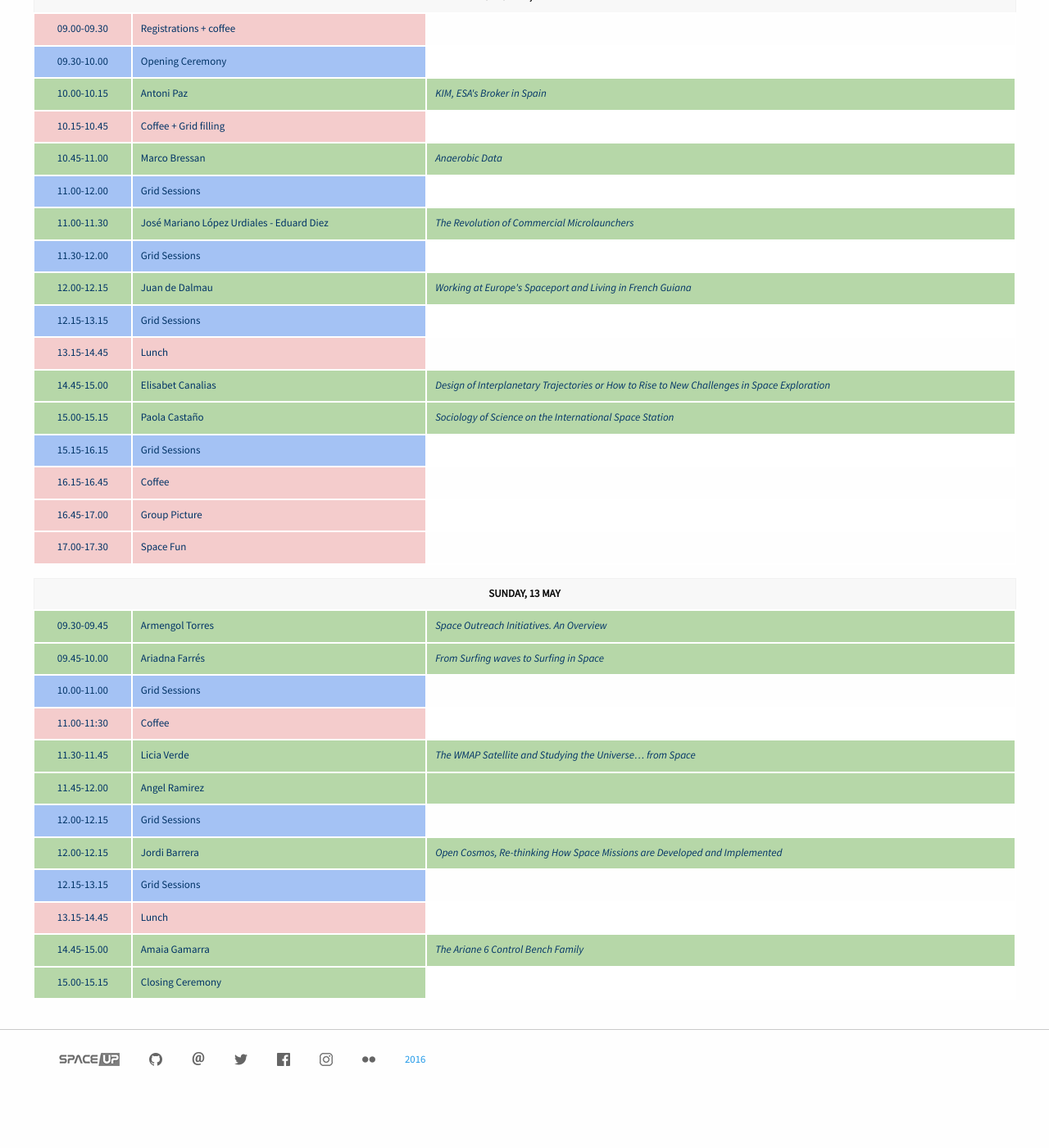
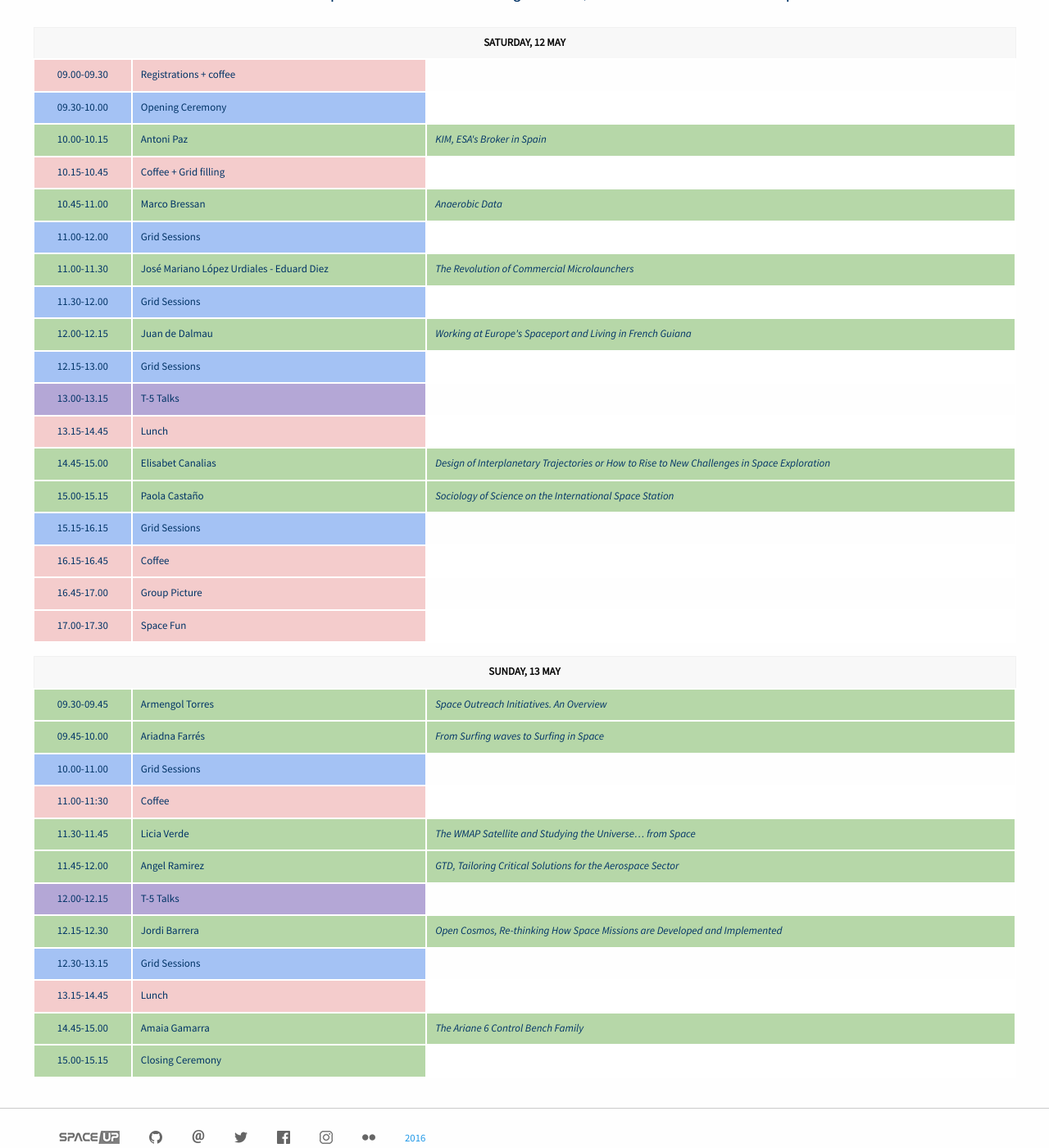
Before and after one commit to xuanxu/spaceup_bcn, a Jekyll site: the page built from schedule.html, in a window 1280 px wide and 1400 px high, scrolled down 373 px. Shown: the whole window at 82% size. Built offline with Jekyll 4.4.1, drawn with Linux system fonts in a browser that asks for light colours; before the commit the page ends 1678 px from its top, so only the background shows below that; some of the changed text lies outside the part shown.

Commit message:
Schedule update

```diff
--- a/schedule.html
+++ b/schedule.html
@@ -6,7 +6,10 @@ permalink: /schedule/
 <div id="schedule-header" class="bigpic">
   <h1>Schedule</h1>
 </div>
-
+<div style="display: flex; justify-content: center; width: 100%; padding-bottom: 20px;">
+	<h5>This schedule is provisional. If minor changes occur, the table below would be updated.
+</h5>
+</div>
 <div class="row firstClass">
 	<table class="responsive-card-table">
 		<thead>
@@ -63,8 +66,13 @@ permalink: /schedule/
 			<td style="font-style: italic;"> Working at Europe's Spaceport and Living in French Guiana </td>
 		</tr>
 		<tr >
-			<td style="text-align:center; vertical-align:middle; background: rgb(164, 194, 244);">12.15-13.15</td>
+			<td style="text-align:center; vertical-align:middle; background: rgb(164, 194, 244);">12.15-13.00</td>
 			<td style="background: rgb(164, 194, 244);"> Grid Sessions </td>
+			<td> </td>
+		</tr>
+		<tr >
+			<td style="text-align:center; vertical-align:middle; background: rgb(180, 167, 214);">13.00-13.15</td>
+			<td style="background: rgb(180, 167, 214);"> T-5 Talks </td>
 			<td> </td>
 		</tr>
 		<tr>
@@ -143,20 +151,21 @@ permalink: /schedule/
 		<tr style="background: rgb(182, 215, 168);">
 			<td style="text-align:center; vertical-align:middle;">11.45-12.00</td>
 			<td> Angel Ramirez </td>
-			<td> </td>
+			<td style="font-style: italic;"> GTD, Tailoring Critical Solutions for the Aerospace Sector
+	 </td>
 		</tr>
 		<tr>
-			<td style="text-align:center; vertical-align:middle; background: rgb(164, 194, 244);">12.00-12.15</td>
-			<td style="background: rgb(164, 194, 244)"> Grid Sessions </td>
+			<td style="text-align:center; vertical-align:middle; background: rgb(180, 167, 214);">12.00-12.15</td>
+			<td style="background: rgb(180, 167, 214)"> T-5 Talks </td>
 			<td> </td>
 		</tr>
 		<tr style="background: rgb(182, 215, 168);">
-			<td style="text-align:center; vertical-align:middle;">12.00-12.15</td>
+			<td style="text-align:center; vertical-align:middle;">12.15-12.30</td>
 			<td> Jordi Barrera</td>
 			<td style="font-style: italic;"> Open Cosmos, Re-thinking How Space Missions are Developed and Implemented </td>
 		</tr>
 		<tr">
-			<td style="text-align:center; vertical-align:middle; background: rgb(164, 194, 244); ">12.15-13.15</td>
+			<td style="text-align:center; vertical-align:middle; background: rgb(164, 194, 244); ">12.30-13.15</td>
 			<td style="background: rgb(164, 194, 244)"> Grid Sessions </td>
 			<td> </td>
 		</tr>
```
